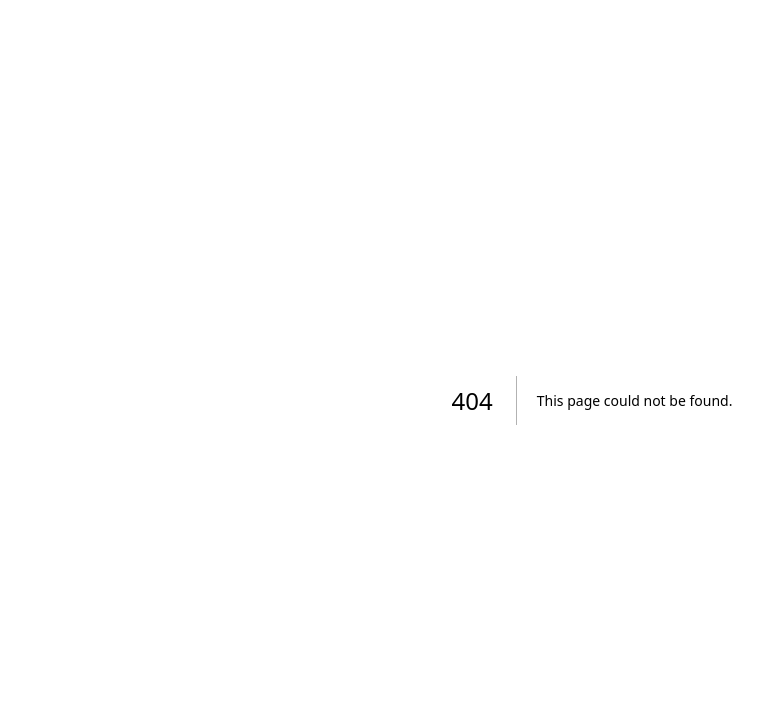
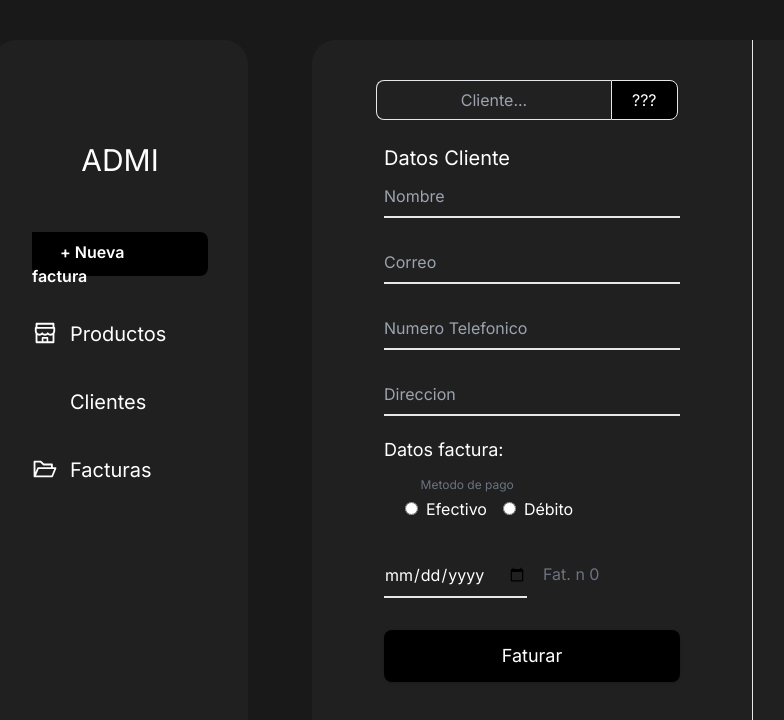
Before and after one commit to Tghoz/Project_Uni, a Next.js app in the folder my_system/: page /crear-factura in a window 1280 px wide. Before the commit this address had no page. Shown: the top 720 px of the page, without its empty margins (48-832 px from the left). Built offline with nearby package versions, Linux system fonts and the light colour scheme; some icons are missing.

Commit message:
se refactorizo el tema del modal y hacer factura

```diff
--- a/my_system/src/app/(grup)/clientes/page.jsx
+++ b/my_system/src/app/(grup)/clientes/page.jsx
@@ -1,66 +1,5 @@
 import React from "react";
 
 export default function page() {
-  return (
-    <div className="flex  mt-11">
-      <div className="flex w-full  justify-center  ">
-        <h1 className="text-3xl text-center">Registro todal de Clientes.</h1>
-      </div>
-
-      <div className=" absolute ml-32  top-36  w-8/12  z-0    ">
-        <div className="mx-3 flex ">
-          <table className="border-collapse table-auto w-full  whitespace-no-wrap bg-white table-striped   rounded-lg">
-            <thead>
-              <tr className="text-left rounded-lg  ">
-                <th className="bg-gray-100 sticky top-0 border-b border-gray-200 px-6 py-2 text-gray-600 font-bold tracking-wider uppercase text-xs ">
-                  Cedula
-                </th>
-                <th className="bg-gray-100 sticky top-0 border-b border-gray-200 px-6 py-2 text-gray-600 font-bold tracking-wider uppercase text-xs ">
-                  Nombre y Apellido
-                </th>
-                <th className="bg-gray-100 sticky top-0 border-b border-gray-200 px-6 py-2 text-gray-600 font-bold tracking-wider uppercase text-xs ">
-                  Correo
-                </th>
-                <th className="bg-gray-100 sticky top-0 border-b border-gray-200 px-6 py-2 text-gray-600 font-bold tracking-wider uppercase text-xs ">
-                  Numero Telefonico
-                </th>
-                <th className="bg-gray-100 sticky top-0 border-b border-gray-200 px-6 py-2 text-gray-600 font-bold tracking-wider uppercase text-xs ">
-                  Direccion
-                </th>
-              </tr>
-            </thead>
-            <tbody>
-              <tr>
-                <td className="border-dashed border-t border-gray-200 userId">
-                  <span className="text-gray-700 px-6 py-3 flex items-center">
-                    27797609
-                  </span>
-                </td>
-                <td className="border-dashed border-t border-gray-200 firstName">
-                  <span className="text-gray-700 px-6 py-3 flex items-center">
-                    pepito xdxd
-                  </span>
-                </td>
-                <td className="border-dashed border-t border-gray-200 lastName">
-                  <span className="text-gray-700 px-6 py-3 flex items-center">
-                    correo xd
-                  </span>
-                </td>
-                <td className="border-dashed border-t border-gray-200 emailAddress">
-                  <span className="text-gray-700 px-6 py-3 flex items-center">
-                    2522545664
-                  </span>
-                </td>
-                <td className="border-dashed border-t border-gray-200 emailAddress">
-                  <span className="text-gray-700 px-6 py-3 flex items-center">
-                    mi casa xd
-                  </span>
-                </td>
-              </tr>
-            </tbody>
-          </table>
-        </div>
-      </div>
-    </div>
-  );
+  return <div>ola</div>;
 }
--- /dev/null
+++ b/my_system/src/app/(grup)/crear-factura/page.jsx
@@ -0,0 +1,124 @@
+"use client";
+
+function Facturas() {
+  const i = 0;
+
+  const showAlert = () => {
+    alert("Cedula del Cliente no Registrada.");
+  };
+
+  const realizarFactura = () => {
+    alert("Se realizo la facutra y registro del usuario..🎶🎶🎶");
+  };
+
+  return (
+    <div className="h-[89vh]  rounded-3xl  bg-[#202020]  grid max-w-6xl grid-cols-1 px-5 mx-auto lg:px-0 md:grid-cols-2 md:divide-x">
+      <div className="flex flex-col py-6 space-y-6 md:py-0 md:px-6">
+        <div className="flex justify-start">
+          <div className="ml-10    mt-10 flex">
+            <input
+              className=" h-10 w-15   rounded-l-lg   border-t mr-0 border-b border-l  text-center bg-[#212121]"
+              placeholder="Cliente..."
+            />
+            <button
+              className=" h-10 w-15  text-center px-5 rounded-r-lg bg-black  border-b border-r border-l border-t"
+              onClick={showAlert}
+            >
+              ???
+            </button>
+          </div>
+        </div>
+
+        <form className="flex flex-col py-1   space-y-6 md:py-0 md:px-6">
+          <div className=" max-w-md px-6 ">
+            <h1 className="text-xl  ">Datos Cliente</h1>
+            <div className="relative z-0 w-full mb-5">
+              <input
+                type="text"
+                placeholder="Nombre "
+                required
+                className="pt-3 pb-2 block w-full px-0 mt-0 bg-transparent border-0 border-b-2 appearance-none focus:outline-none focus:ring-0 focus:border-black border-gray-200"
+              />
+            </div>
+
+            <div className="relative z-0 w-full mb-5">
+              <input
+                type="email"
+                placeholder="Correo"
+                className="pt-3 pb-2 block w-full px-0 mt-0 bg-transparent border-0 border-b-2 appearance-none focus:outline-none focus:ring-0 focus:border-black border-gray-200"
+              />
+            </div>
+
+            <div className="relative z-0 w-full mb-5">
+              <input
+                type="text"
+                placeholder="Numero Telefonico "
+                className="pt-3 pb-2 block w-full px-0 mt-0 bg-transparent border-0 border-b-2 appearance-none focus:outline-none focus:ring-0 focus:border-black border-gray-200"
+              />
+            </div>
+
+            <div className="relative z-0 w-full mb-5">
+              <input
+                type="text"
+                placeholder="Direccion"
+                className="pt-3 pb-2 block w-full px-0 mt-0 bg-transparent border-0 border-b-2 appearance-none focus:outline-none focus:ring-0 focus:border-black border-gray-200"
+              />
+            </div>
+            <h2 className="text-lg ">Datos factura:</h2>
+            <fieldset className="relative z-0 w-full p-px m-5">
+              <legend className="absolute text-gray-500 transform scale-75 -top-3 origin-0">
+                Metodo de pago
+              </legend>
+              <div className="block pt-3 pb-2 space-x-4">
+                <label>
+                  <input
+                    type="radio"
+                    value="1"
+                    className="mr-2 text-black border-2 border-gray-300 focus:border-gray-300 focus:ring-black"
+                  />
+                  Efectivo
+                </label>
+                <label>
+                  <input
+                    type="radio"
+                    value="2"
+                    className="mr-2 text-black border-2 border-gray-300 focus:border-gray-300 focus:ring-black"
+                  />
+                  Débito
+                </label>
+              </div>
+            </fieldset>
+
+            <div className="flex flex-row space-x-4">
+              <div className="relative z-0 w-full mb-5">
+                <input
+                  type="date"
+                  placeholder="Fecha "
+                  onclick="this.setAttribute('type', 'date');"
+                  className="pt-3 pb-2 block w-full px-0 mt-0 bg-transparent border-0 border-b-2 appearance-none focus:outline-none focus:ring-0 focus:border-black border-gray-200"
+                />
+              </div>
+              <div className="relative z-0 w-full">
+                <h1 className="cursor-not-allowed absolute duration-300 top-3 -z-1 origin-0 text-gray-500">
+                  Fat. n {i}
+                </h1>
+              </div>
+            </div>
+
+            <button
+              type="button"
+              className="w-full px-6 py-3 mt-3 text-lg text-white transition-all duration-150 ease-linear rounded-lg shadow outline-none bg-black hover:bg-[#181818] hover:shadow-lg focus:outline-none"
+              onClick={realizarFactura}
+            >
+              Faturar
+            </button>
+          </div>
+        </form>
+      </div>
+
+      <div className="py-6 md:py-0 md:px-6"></div>
+    </div>
+  );
+}
+
+export default Facturas;
--- a/my_system/src/app/(grup)/layout.jsx
+++ b/my_system/src/app/(grup)/layout.jsx
@@ -10,7 +10,7 @@ export default function RootLayout({ children }) {
       <div className="relative">
         <Menu className="fixed" />
       </div>
-      <div className="ml-80 w-full">{children}</div>
+      <div className="ml-80 w-full  p-10  ">{children}</div>
     </div>
   );
 }
--- a/my_system/src/components/Boton.jsx
+++ /dev/null
@@ -1,18 +0,0 @@
-export default function Boton({close,children,...props}) {
-
-    const style = {
-        open: "w-full bg-[#181818] font-semibold py-3 mt-5 rounded-br-lg rounded-bl-lg rounded-tr-lg  flex items-center justify-center",
-        close: " p-1 items-start font-bold rounded-full bg-slate-600 hover:bg-red-600"
-    }
-
-  return (
-    <div className="   pl-6 pr-6">
-      <button
-            className={close ? style.close : style.open}
-            {...props}
-      >
-            {children}
-      </button>
-    </div>
-  );
-}
--- a/my_system/src/components/Modal.jsx
+++ b/my_system/src/components/Modal.jsx
@@ -1,26 +1,12 @@
 "use client";
 import { AiFillCloseCircle } from "react-icons/ai";
-import Boton from "./Boton";
+
 import Factura from "./Factura";
 
 export function Modal({ setModal_Open }) {
   return (
     <>
-      <div
-        className="absolute p-20 top-0 left-0 w-[200vh] h-full backdrop-blur-xl z-50 transition-all duration-500  "
-      >
-        <div className=" container w-[185vh]  h-[80vh] rounded-3xl bg-[#252525] py-6 px-4 ">
-          <div className="">
-            <Boton close={true} onClick={() => setModal_Open(false)}>
-              <AiFillCloseCircle size={26} />
-            </Boton>
-          </div>
-
-          <div className=" flex m-0  min-h-full ">
-            <Factura />
-          </div>
-        </div>
-      </div>
+     <h1> ola </h1>
     </>
   );
 }
--- a/my_system/src/components/menu.jsx
+++ b/my_system/src/components/menu.jsx
@@ -1,18 +1,13 @@
-"use client";
 import { AiOutlineShop } from "react-icons/ai";
 import { PiFolderUserFill } from "react-icons/pi";
 import { AiOutlineFolderOpen } from "react-icons/ai";
-import { useState } from "react";
 
 import Link from "next/link";
 
-import Boton from "./Boton";
-import { Modal } from "./Modal";
-
 const link = [
   {
-    name: "Home",
-    route: "/home ",
+    name: "productos",
+    route: "/productos ",
     icon: <AiOutlineShop size={26} className="cursor-pointer" />,
   },
   {
@@ -28,25 +23,18 @@ const link = [
 ];
 
 export default function Menu({ className }) {
-  const [modal_Open, setModal_Open] = useState(false);
-
   return (
     <nav className={`${className}`}>
       <div className="flex h-[90vh] w-64 bg-[#202020] m-10 rounded-3xl">
         <div className="flex mt-20 w-full h-20 justify-center  items-center">
           <p className="text-center text-3xl">ADMI</p>
         </div>
-
-        <div className="absolute mt-40 w-64 h-20 ">
-          <Boton
-            close={modal_Open}
-            onClick={() => setModal_Open(true)}
-          >
-            + Nueva factura
-          </Boton>
-        </div>
-        {modal_Open  && <Modal  setModal_Open={setModal_Open} />}
-
+        <Link
+          className="fixed mt-48 ml-10  w-44 h-11  bg-black  font-semibold py-2  rounded-br-lg rounded-bl-lg rounded-tr-lg   hover:bg-[#181818]"
+          href={"crear-factura"}
+        >
+          <span className="p-7">+ Nueva factura</span>
+        </Link>
         <ul className="absolute mt-60">
           {link.map(({ name, route, icon }) => (
             <li
```
Also changed, not shown: my_system/src/app/(grup)/productos/page.jsx (renamed from my_system/src/app/(grup)/home/page.jsx).
